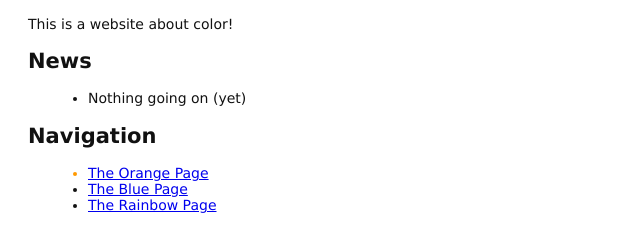
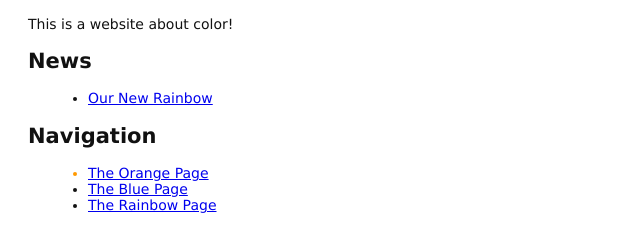
Before and after one commit to joanleiuw/my-git-repo, a plain HTML site: page index.html in a window 1280 px wide. Shown: the part 83-334 px from the top of the page, without its empty margins (0-640 px from the left). Drawn offline with Linux system fonts and the light colour scheme.

Commit message:
Add news item for rainbow

```diff
--- a/index.html
+++ b/index.html
@@ -11,7 +11,7 @@
   </p>
     <h2 style="color: #COO">News</h2>
     <ul>
-      <li>Nothing going on (yet)</li>
+      <li><a href="crazy.html">Our New Rainbow</a></li>
     </ul>
   <h2>Navigation</h2>
   <ul>
```
